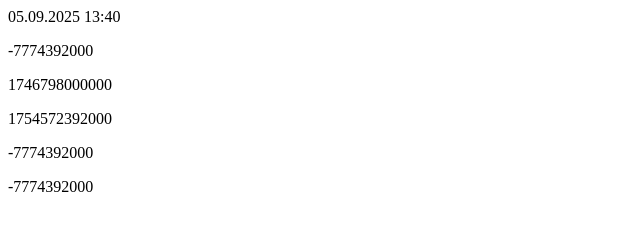
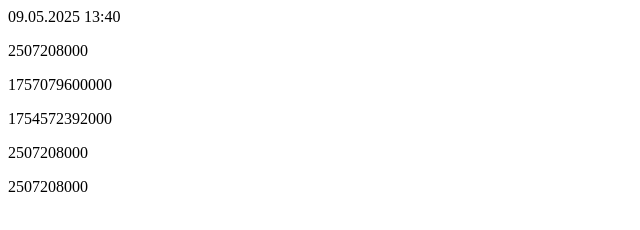
Before and after one commit to CClubtest/CClubtest.github.io, a plain HTML site: page index.html in a window 1280 px wide. Shown: the full height of the page, 0-640 px from the left. Drawn offline with Linux system fonts and the light colour scheme.

Commit message:
Update index.html

```diff
--- a/index.html
+++ b/index.html
@@ -12,7 +12,8 @@
 
     <script>
       var int = setInterval(function() {
-        const date = "05.09.2025 13:40"
+        // use American format
+        const date = "09.05.2025 13:40"
         var then = new Date(date).getTime();
         var now = new Date().getTime();
         var distanza = then - now
```
